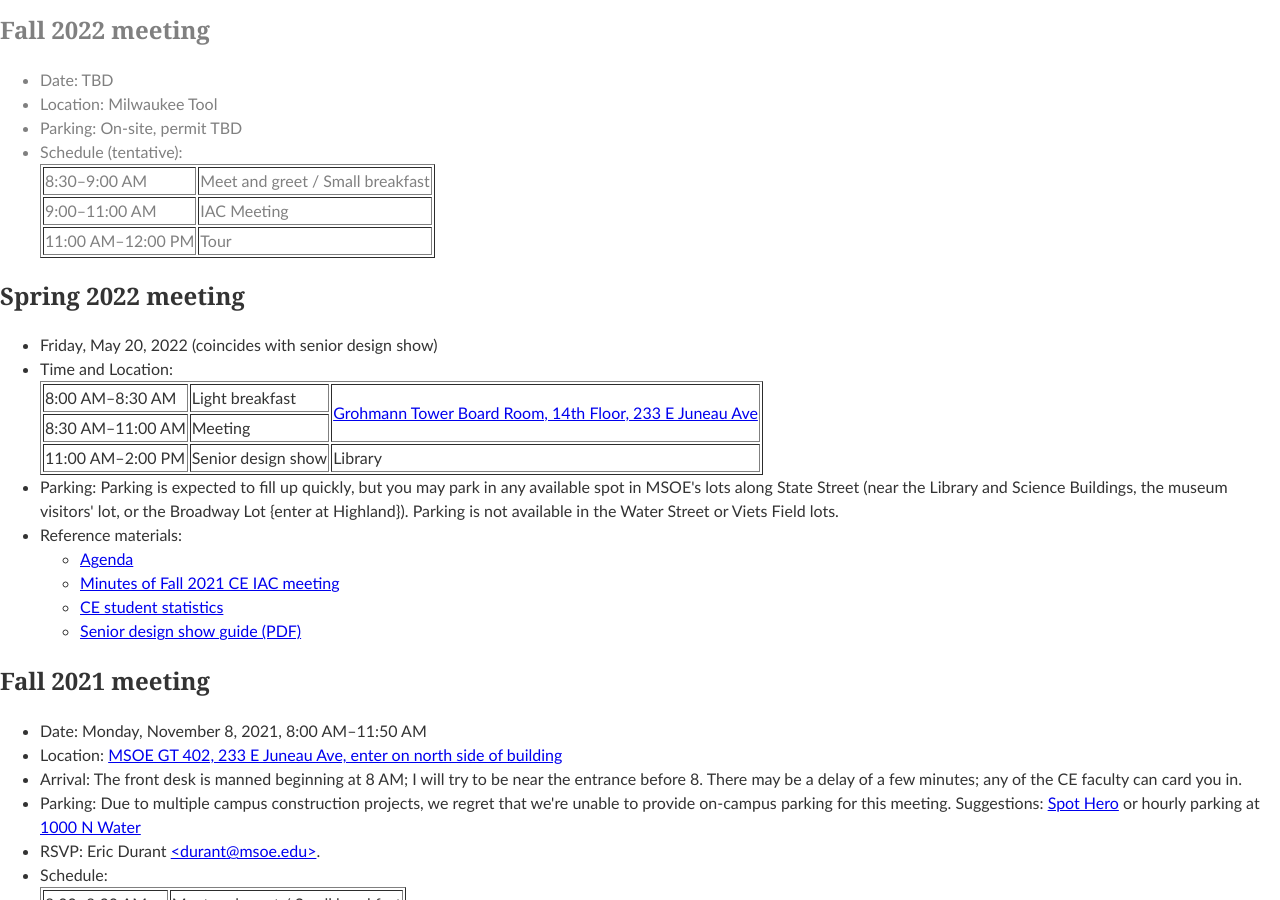
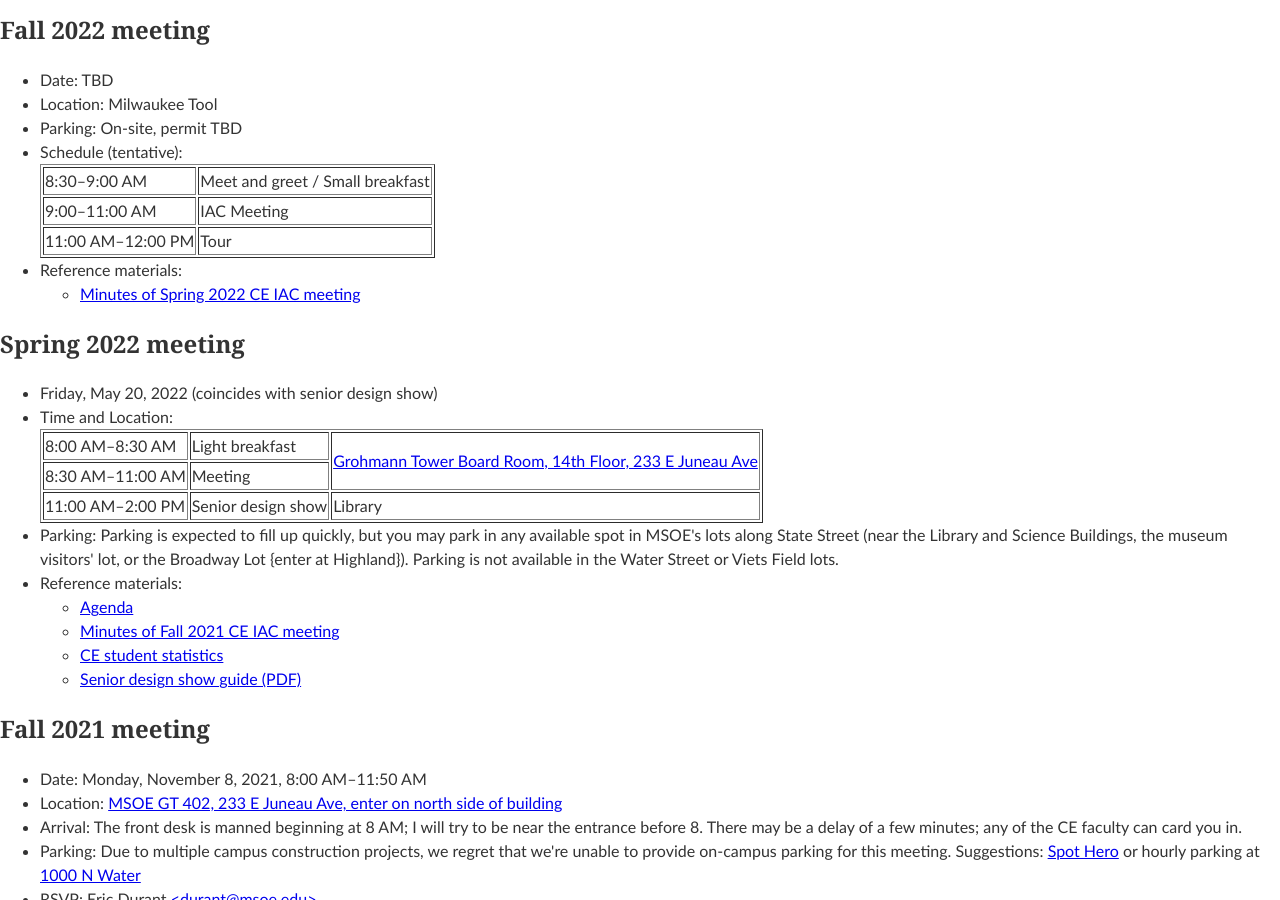
Before and after one commit to edurant/edurant.github.io, a Jekyll site: the page built from ceiac/index.html, in a window 1280 px wide and 900 px high, scrolled down 331 px. Built offline with Jekyll 4.4.1, drawn with Linux system fonts in a browser that asks for light colours.

Commit message:
MSOE CE IAC +05-20 minutes

```diff
--- a/ceiac/index.html
+++ b/ceiac/index.html
@@ -17,7 +17,6 @@
 
 <h1><a href="members.html">Committee Members</a></h1>
 
-<div style="color:gray"> <!-- deemphasize meetings further in future -->
 <h1>Fall 2022 meeting</h1>
   <ul>
     <li>Date: TBD</li>
@@ -28,8 +27,12 @@
              <tr><td>9:00&ndash;11:00 AM</td><td>IAC Meeting</td></tr>
              <tr><td>11:00 AM&ndash;12:00 PM</td><td>Tour</td></tr>
       </table></li>
+    <li>Reference materials:
+      <ul>
+        <li><a href="2022-05-20minutes.pdf">Minutes of Spring 2022 CE IAC meeting</a></li>
+      </ul>
+    </li>
   </ul>
-</div> <!-- /gray -->
 
 <h1>Spring 2022 meeting</h1>
   <ul>
```
Also changed, not shown: 1 other file.
